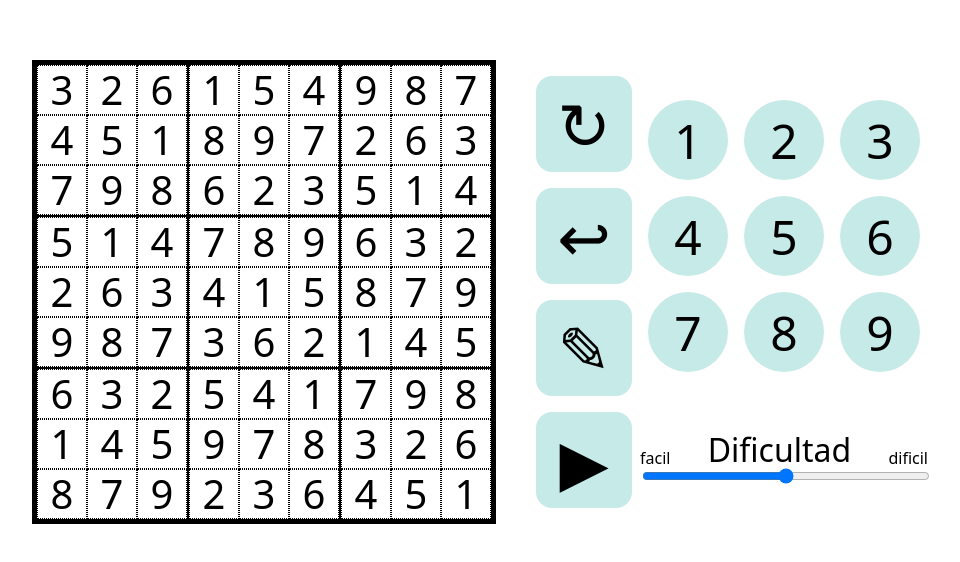
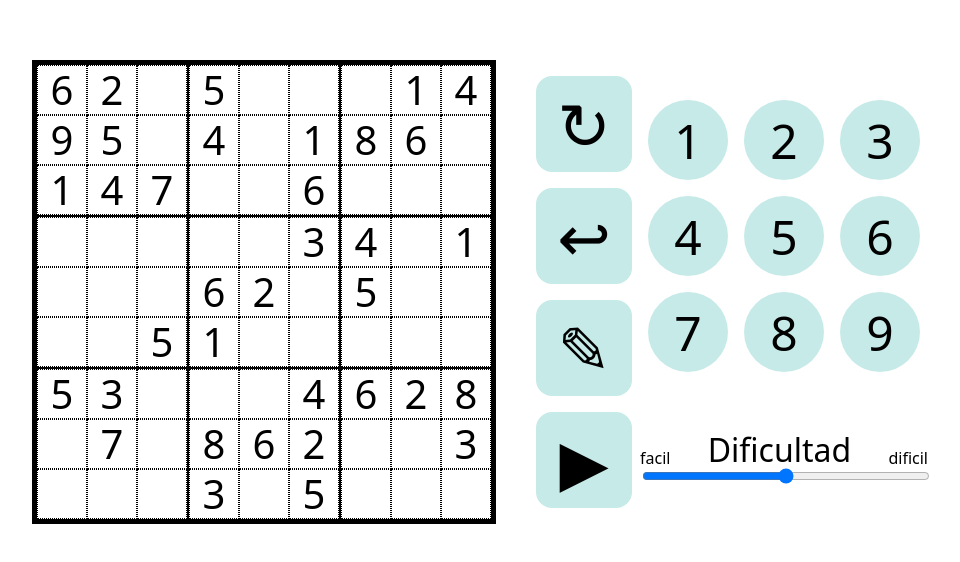
Before and after one commit to sebapereira111/sudoku, a React app: page / in a window 1280 px wide. Shown: the part 108-670 px from the top of the page, without its empty margins (160-1120 px from the left). Built offline with nearby package versions, Linux system fonts and the light colour scheme; the HTML template or start-up script is replaced by a standard one.

Commit message:
funciones para generar tablero inicial y comprobar si tiene una solucion unica

```diff
--- a/src/App.jsx
+++ b/src/App.jsx
@@ -3,14 +3,17 @@ import './App.css';
 import Tablero from './components/Tablero/Tablero.jsx';
 import Controles from './components/controles/Controles.jsx';
 import { test, tableroValido} from './constants/tableros.js';
-import { generarTablero } from './utils/generarTablero.js';
+import { generarTableroResultado } from './utils/generarTableroResultado.js';
+import { generarTableroInicial, solucionUnica } from './utils/generarTableroInicial.js';
 
 function App() {
+    // Dificultad es cuantos boxes se eliminan
+    const [dificultad, setDificultad] = useState(45);
     // Primero generamos el tablero de resultado valido
-    const [dificultad, setDificultad] = useState(45);
-    const [tableroResultado, setTableroResultado] = useState(generarTablero());
+    const [tableroResultado, setTableroResultado] = useState(generarTableroResultado());
     // Despues eliminamos algunos numeros para generar el tablero inicial
-    const tableroInicial = structuredClone(tableroResultado);
+    const [tableroInicial, setTableroInicial] = useState(() => generarTableroInicial(tableroResultado, dificultad));
+
     const [tableroActual, setTableroActual] = useState(structuredClone(tableroInicial));
     const [boxSeleccionado, setBoxSeleccionado] = useState({
         filaBloqueIndex: 3,
--- /dev/null
+++ b/src/utils/generarTableroInicial.js
@@ -0,0 +1,95 @@
+import { valorValido } from "./validacion";
+
+// Recibe un tablero y retorna las ubicaciones donde falta completar
+function identificarBoxesVacios(tableroPrueba) {
+    const respuesta = [];
+    for (let i = 0; i < 3; i++) {
+        for (let j = 0; j < 3; j++) {
+            for (let k = 0; k < 3; k++) {
+                for (let l = 0; l < 3; l++) {
+                    if (tableroPrueba[i][j][k][l] == 0) {
+                        respuesta.push({i:i, j:j, k:k, l:l});
+                    }
+                }
+            }
+        }
+    }
+    return respuesta;
+}
+
+// Recibe un tablero yu la dificultad, returna true si tiene una sola solucion, false si tiene al menos 2
+function solucionUnica(tablero, dificultad) {
+    const tableroPrueba = structuredClone(tablero);
+    const boxVacio = identificarBoxesVacios(tableroPrueba);
+    const respuestas = Array.from({ length: dificultad }, () => 9)
+    let cantidadDeSoluciones = 0;
+    let quedanSolucionesPorProbar = true;
+    let x = 0
+    let esValido = false;
+
+    // Buscar soluciones y contar, si el conteo llega a 2 ya es invalido
+    do {
+        // Busca un valor valido para la celda elegida. Sale del loop cuando encuentra un valor valido o prueba todos los valores.
+        while(!esValido && respuestas[x]) {
+            tableroPrueba[boxVacio[x].i][boxVacio[x].j][boxVacio[x].k][boxVacio[x].l] = respuestas[x];
+            esValido = valorValido(tableroPrueba, boxVacio[x].i, boxVacio[x].j, boxVacio[x].k, boxVacio[x].l);
+            if(!esValido) {
+                --respuestas[x];
+            }
+        }
+        // Si encontro un valor valido se avanza en x para probar el siguiente
+        // Si llego al final de los valores para probar, retrocede x y llena de 9 todos los valores de adelante
+        if (esValido) {
+            esValido = false;
+            if (x == (dificultad - 1)) {
+                ++cantidadDeSoluciones;
+                --respuestas[x];
+            } else {
+                ++x;
+            }
+        } else {
+            if ((x == 0)) {
+                quedanSolucionesPorProbar = false;
+            } else {
+                respuestas[x] = 9;
+                tableroPrueba[boxVacio[x].i][boxVacio[x].j][boxVacio[x].k][boxVacio[x].l] = 0;
+                --x;
+                --respuestas[x];
+            }
+        }
+    } while ((cantidadDeSoluciones <= 1) && quedanSolucionesPorProbar);
+    return (cantidadDeSoluciones > 1) ? false : true
+}
+
+function generarTableroInicial(tablero, dificultad) {
+
+    // Primero creamos una nueva matriz para no modificar lo recibido
+    const tableroInicial = structuredClone(tablero);
+
+    // Despues vamos a ir eliminando valores en funcion de la dificultad deseada
+    for (let index = 0; index < dificultad; index++) {
+        // eliminarNumero es la posicion que vamos a borrar
+        const eliminarNumero = {}
+
+        // Asignamos un numero aleatorio que no se haya borrado ya
+        do {
+            eliminarNumero.filaBloqueIndex = Math.floor(Math.random() * 3);
+            eliminarNumero.colBloqueIndex = Math.floor(Math.random() * 3);
+            eliminarNumero.filaBoxIndex = Math.floor(Math.random() * 3);
+            eliminarNumero.colBoxIndex = Math.floor(Math.random() * 3);
+        } while ((tableroInicial[eliminarNumero.filaBloqueIndex][eliminarNumero.colBloqueIndex][eliminarNumero.filaBoxIndex][eliminarNumero.colBoxIndex] == 0));
+
+        // Borramos el numero elegido
+        tableroInicial[eliminarNumero.filaBloqueIndex][eliminarNumero.colBloqueIndex][eliminarNumero.filaBoxIndex][eliminarNumero.colBoxIndex] = 0;
+
+    }
+
+    // Probamos si tenemos una solucion unica
+
+    solucionUnica(tableroInicial, dificultad);
+
+    // Retornamos el tablero para jugar
+    return tableroInicial
+}
+
+export { generarTableroInicial, solucionUnica }
--- a/src/utils/generarTablero.js
+++ b/src/utils/generarTableroResultado.js
@@ -55,7 +55,7 @@ function transposicionTablero(tablero) {
     return result
 }
 
-function generarTablero() {
+function generarTableroResultado() {
     // Primero clonamos le tablero valido para no modificar la referencia
     let tableroInicio = structuredClone(tableroValido)
 
@@ -91,4 +91,4 @@ function generarTablero() {
     return tableroInicio;
 }
 
-export { generarTablero }
+export { generarTableroResultado }
```
